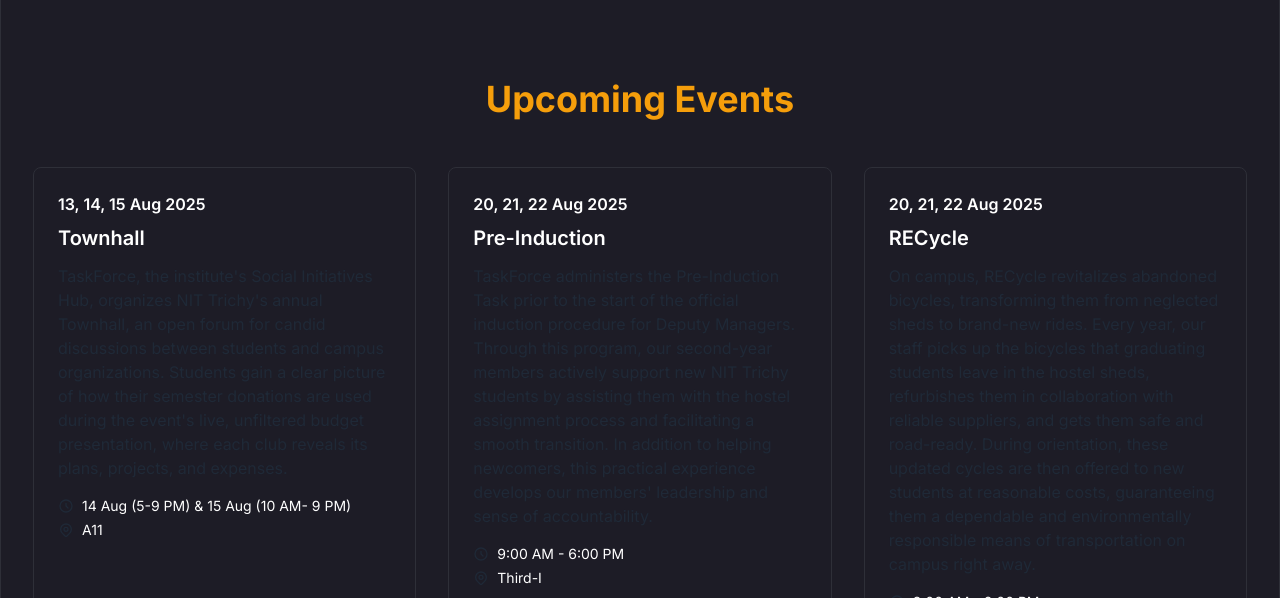
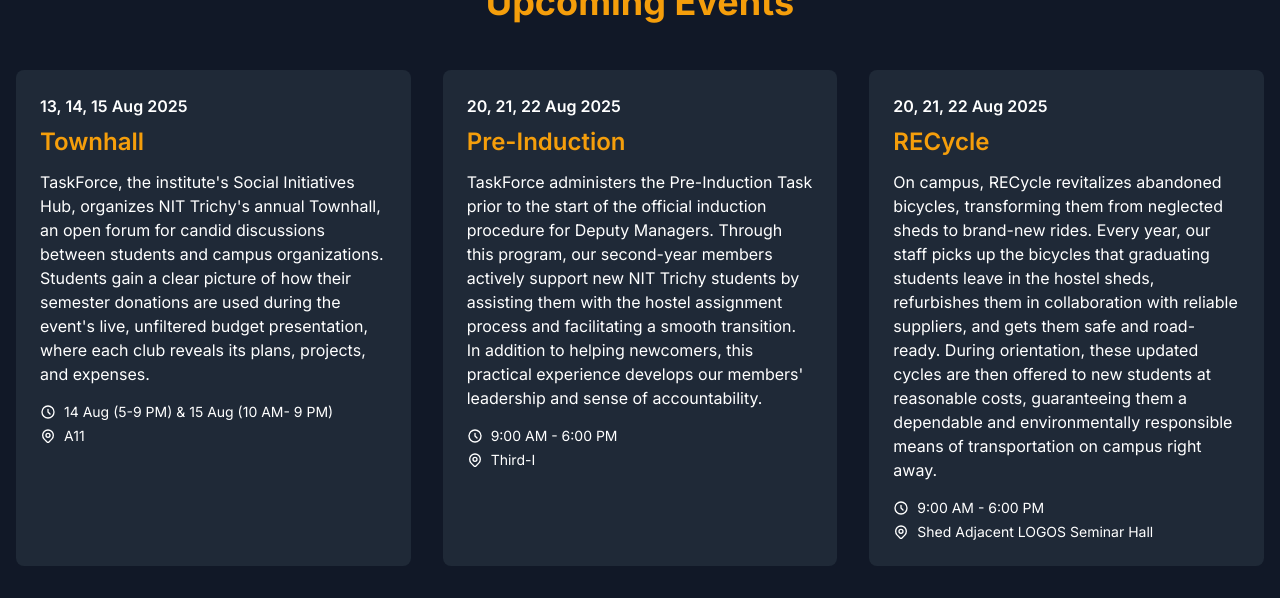
Before and after one commit to taskforcenitt26-hub/taskforceinductionwebsite, a React (Vite) app: page / in a window 1280 px wide. Shown: the part 582-1180 px from the top of the page. Built offline with nearby package versions, Linux system fonts and the light colour scheme; no server answers.

Commit message:
Your commit message here

```diff
--- a/src/pages/About.css
+++ b/src/pages/About.css
@@ -1,6 +1,34 @@
 /* Custom styles for About component */
 .about-heading {
   color: #f59e0b !important; /* Same vibrant yellow as other pages */
+}
+
+/* Ensure all text is white in the About page */
+.about-page {
+  color: white !important;
+}
+
+/* Override any specific text colors */
+.about-page p,
+.about-page .text-gray-600,
+.about-page .text-gray-700,
+.about-page .text-gray-800,
+.about-page .text-gray-900 {
+  color: white !important;
+}
+
+/* Ensure text in white backgrounds is visible */
+.about-page .bg-white,
+.about-page .bg-gray-50,
+.about-page .bg-gray-100 {
+  color: white !important;
+}
+
+/* Ensure text in cards and sections is white */
+.about-page .bg-gray-50 p,
+.about-page .bg-gray-100 p,
+.about-page .bg-white p {
+  color: white !important;
 }
 
 /* Specific heading styles */
--- a/src/pages/About.jsx
+++ b/src/pages/About.jsx
@@ -5,7 +5,7 @@ import './About.css';
 
 const About = () => {
   return (
-    <div className="min-h-screen bg-gray-50">
+    <div className="min-h-screen bg-gray-50 about-page">
       {/* Hero Section */}
       <section style={{backgroundImage:`url(${heroBg})`}} className="bg-cover bg-center text-white section-padding">
         <div className="container mx-auto px-4 text-center">
--- a/src/pages/Home.css
+++ b/src/pages/Home.css
@@ -1,6 +1,19 @@
 /* Custom styles for Home component */
-.upcoming-events-heading {
+/* Reset all text in upcoming events to white first */
+#upcoming-events {
+  color: white !important;
+}
+
+/* Only target specific heading elements for yellow color */
+#upcoming-events h2,
+#upcoming-events h3,
+#upcoming-events .upcoming-events-heading,
+#upcoming-events .event-title {
   color: #f59e0b !important; /* Vibrant yellow */
+}
+
+/* Specific styles for main heading */
+#upcoming-events h2.upcoming-events-heading {
   font-size: 1.875rem; /* 3xl */
   line-height: 2.25rem; /* 3xl */
   font-weight: 700; /* bold */
@@ -8,29 +21,27 @@
   text-align: center;
 }
 
-/* Event title styles */
-.event-title {
-  color: #1f2937 !important; /* Dark gray for better contrast */
-}
-
-/* Update text colors for better visibility */
-.bg-gray-50,
-.bg-gray-100 {
-  color: #1f2937 !important; /* Dark gray text on light backgrounds */
-}
-
-/* Ensure text in event cards is visible */
-.bg-gray-50 p,
-.bg-gray-100 p,
-.bg-gray-50 .text-gray-600,
-.bg-gray-100 .text-gray-600 {
-  color: #1f2937 !important;
+/* Specific styles for event titles */
+#upcoming-events h3.event-title {
+  font-size: 1.25rem; /* xl */
+  line-height: 1.75rem; /* xl */
+  font-weight: 600; /* semibold */
+  margin-bottom: 0.75rem; /* mb-3 */
+  color: #f59e0b;
 }
 
 /* For medium screens and up */
 @media (min-width: 768px) {
-  .upcoming-events-heading {
-    font-size: 2.25rem; /* 4xl */
-    line-height: 2.5rem; /* 4xl */
+  #upcoming-events h2.upcoming-events-heading,
+  #upcoming-events h2.text-3xl {
+    font-size: 2.25rem !important; /* 4xl */
+    line-height: 2.5rem !important; /* 4xl */
+  }
+
+  #upcoming-events h3,
+  #upcoming-events .event-title,
+  #upcoming-events .text-xl {
+    font-size: 1.5rem !important; /* 2xl */
+    line-height: 2rem !important; /* 2xl */
   }
 }
--- a/src/pages/Home.jsx
+++ b/src/pages/Home.jsx
@@ -98,8 +98,8 @@ const Home = () => {
       </section>
 
       {/* Upcoming Events */}
-      <section id="upcoming-events" className="bg-gray-100">
-        <div className="container-max section-padding">
+      <section id="upcoming-events" className="bg-gray-900 py-16">
+        <div className="container-max px-4 mx-auto">
           <div className="text-center mb-12">
             <h2 className="upcoming-events-heading">
               Upcoming Events
@@ -110,25 +110,25 @@ const Home = () => {
           <div className="relative md:hidden">
             {/* Event card */}
             {upcomingEvents.length > 0 && (
-              <div className="bg-gray-50 p-6 rounded-lg hover:shadow-md transition-shadow duration-200 text-gray-800">
+              <div className="bg-gray-800 p-6 rounded-lg hover:shadow-md transition-shadow duration-200 text-white">
                 <div className="text-yellow-600 font-semibold mb-2">
                   {upcomingEvents[currentUpdateIndex].date}
                 </div>
-                <h3 className="event-title text-xl font-semibold mb-3 text-gray-900">
+                <h3 className="event-title">
                   {upcomingEvents[currentUpdateIndex].title}
                 </h3>
-                <p className="text-gray-700 mb-4">
+                <p className="text-gray-200 mb-4">
                   {upcomingEvents[currentUpdateIndex].description}
                 </p>
-                <div className="text-sm text-gray-600">
+                <div className="text-sm text-gray-300">
                   <div className="flex items-center">
-                    <svg className="w-4 h-4 mr-2 text-gray-600" fill="none" stroke="currentColor" viewBox="0 0 24 24" xmlns="http://www.w3.org/2000/svg">
+                    <svg className="w-4 h-4 mr-2 text-gray-300" fill="none" stroke="currentColor" viewBox="0 0 24 24" xmlns="http://www.w3.org/2000/svg">
                       <path strokeLinecap="round" strokeLinejoin="round" strokeWidth={2} d="M12 8v4l3 3m6-3a9 9 0 11-18 0 9 9 0 0118 0z" />
                     </svg>
                     {upcomingEvents[currentUpdateIndex].time}
                   </div>
                   <div className="flex items-center mt-1">
-                    <svg className="w-4 h-4 mr-2 text-gray-600" fill="none" stroke="currentColor" viewBox="0 0 24 24" xmlns="http://www.w3.org/2000/svg">
+                    <svg className="w-4 h-4 mr-2 text-gray-300" fill="none" stroke="currentColor" viewBox="0 0 24 24" xmlns="http://www.w3.org/2000/svg">
                       <path strokeLinecap="round" strokeLinejoin="round" strokeWidth={2} d="M17.657 16.657L13.414 20.9a1.998 1.998 0 01-2.827 0l-4.244-4.243a8 8 0 1111.314 0z" />
                       <path strokeLinecap="round" strokeLinejoin="round" strokeWidth={2} d="M15 11a3 3 0 11-6 0 3 3 0 016 0z" />
                     </svg>
@@ -161,23 +161,23 @@ const Home = () => {
           {/* Desktop grid */}
           <div className="hidden md:grid grid-cols-3 gap-8">
             {upcomingEvents.map((event) => (
-              <div key={event.id} className="bg-gray-50 p-6 rounded-lg hover:shadow-md transition-shadow duration-200 text-gray-800">
+              <div key={event.id} className="bg-gray-800 p-6 rounded-lg hover:shadow-md transition-shadow duration-200 text-white">
                 <div className="text-yellow-600 font-semibold mb-2">{event.date}</div>
-                <h3 className="event-title text-xl font-semibold mb-3 text-gray-900">
+                <h3 className="event-title text-xl font-semibold mb-3 text-white">
                   {event.title}
                 </h3>
-                <p className="text-gray-700 mb-4">
+                <p className="text-gray-200 mb-4">
                   {event.description}
                 </p>
-                <div className="text-sm text-gray-600">
+                <div className="text-sm text-gray-300">
                   <div className="flex items-center">
-                    <svg className="w-4 h-4 mr-2 text-gray-600" fill="none" stroke="currentColor" viewBox="0 0 24 24" xmlns="http://www.w3.org/2000/svg">
+                    <svg className="w-4 h-4 mr-2 text-gray-300" fill="none" stroke="currentColor" viewBox="0 0 24 24" xmlns="http://www.w3.org/2000/svg">
                       <path strokeLinecap="round" strokeLinejoin="round" strokeWidth={2} d="M12 8v4l3 3m6-3a9 9 0 11-18 0 9 9 0 0118 0z" />
                     </svg>
                     {event.time}
                   </div>
                   <div className="flex items-center mt-1">
-                    <svg className="w-4 h-4 mr-2 text-gray-600" fill="none" stroke="currentColor" viewBox="0 0 24 24" xmlns="http://www.w3.org/2000/svg">
+                    <svg className="w-4 h-4 mr-2 text-gray-300" fill="none" stroke="currentColor" viewBox="0 0 24 24" xmlns="http://www.w3.org/2000/svg">
                       <path strokeLinecap="round" strokeLinejoin="round" strokeWidth={2} d="M17.657 16.657L13.414 20.9a1.998 1.998 0 01-2.827 0l-4.244-4.243a8 8 0 1111.314 0z" />
                       <path strokeLinecap="round" strokeLinejoin="round" strokeWidth={2} d="M15 11a3 3 0 11-6 0 3 3 0 016 0z" />
                     </svg>
--- a/src/pages/Members.jsx
+++ b/src/pages/Members.jsx
@@ -58,13 +58,13 @@ const renderMemberCard = (member) => {
     {imgSrc ? (
       <img src={imgSrc} alt={member.name} className="w-full h-64 object-cover object-top mb-3 rounded" />
     ) : (
-      <div className="w-full h-48 flex items-center justify-center bg-gray-200 mb-3 rounded text-gray-500">
+      <div className="w-full h-48 flex items-center justify-center bg-gray-200 mb-3 rounded text-white">
         No Image
       </div>
     )}
-    <h3 className="font-semibold text-lg text-gray-900">{member.name}</h3>
+    <h3 className="font-semibold text-lg text-white">{member.name}</h3>
     {member.position && <p className="text-sm text-yellow-600">{member.position}</p>}
-          <p className="text-sm text-gray-600">{member.year || member.department || ''}</p>
+          <p className="text-sm text-white">{member.year || member.department || ''}</p>
       {member.linkedIn && (
         <div className="flex justify-center mt-2">
           <a href={member.linkedIn} target="_blank" rel="noopener noreferrer" className="text-blue-600 hover:text-blue-800">
--- /dev/null
+++ b/src/styles/form-styles.css
@@ -0,0 +1,32 @@
+/* Form error messages */
+.form-error {
+  color: #d97706 !important; /* Yellow-600 */
+  margin-top: 0.25rem;
+  font-size: 0.875rem;
+  line-height: 1.25rem;
+}
+
+/* Form input error state */
+.input-error {
+  border-color: #d97706 !important; /* Yellow-600 */
+}
+
+/* Preference error message */
+.preference-error {
+  color: #d97706 !important; /* Yellow-600 */
+  margin-top: 0.5rem;
+  margin-bottom: 1rem;
+  font-size: 0.875rem;
+  line-height: 1.25rem;
+  display: block;
+}
+
+/* Submission error message */
+.submission-error {
+  color: white !important;
+}
+
+.submission-error h3,
+.submission-error p {
+  color: white !important;
+}
--- a/src/theme-overrides.css
+++ b/src/theme-overrides.css
@@ -14,6 +14,11 @@
   .text-gray-800,
   .text-gray-700,
   .text-gray-600,
+  .text-gray-500,
+  .text-gray-400,
+  .text-gray-300,
+  .text-gray-200,
+  .text-gray-100,
   .text-black,
   .text-gray-900 {
     color: #ffffff !important;
```
Also changed, not shown: src/pages/Contact.jsx (+7 -7 lines), src/pages/Induction.jsx (+86 -22 lines).
